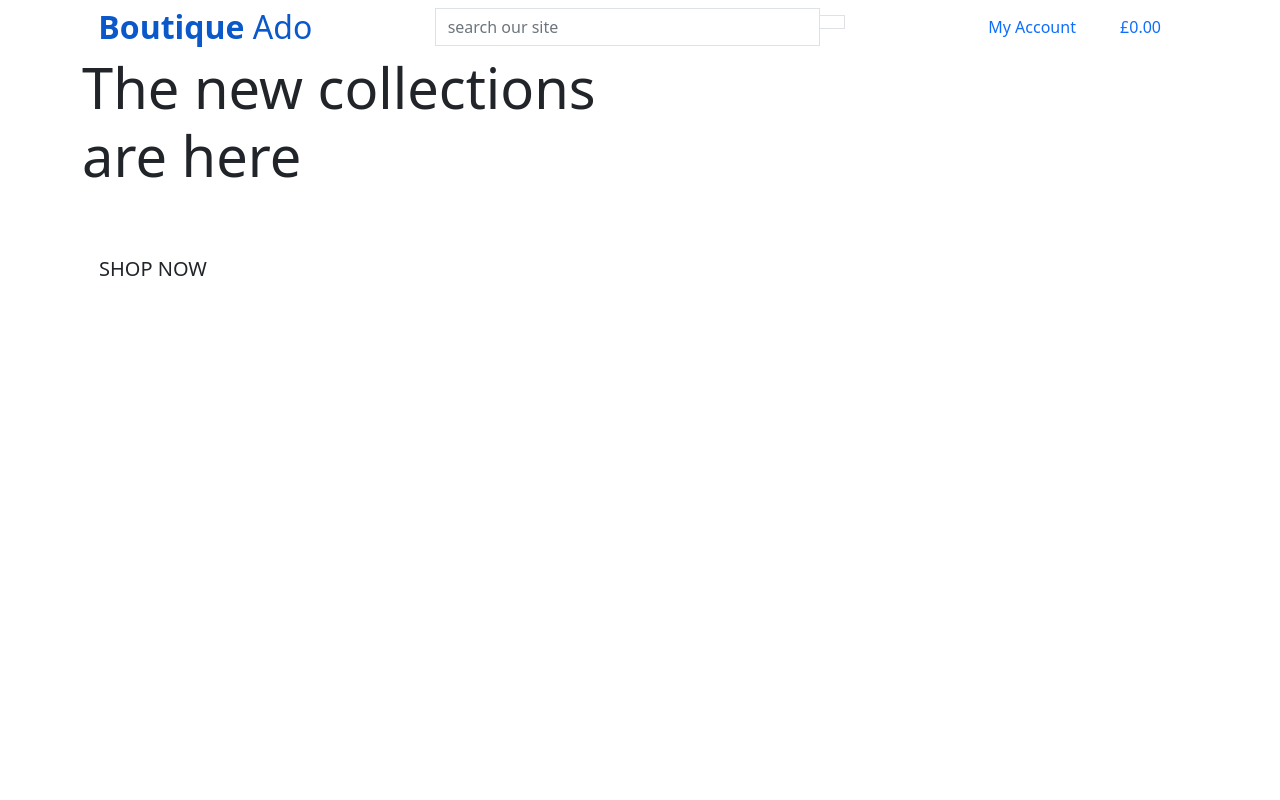
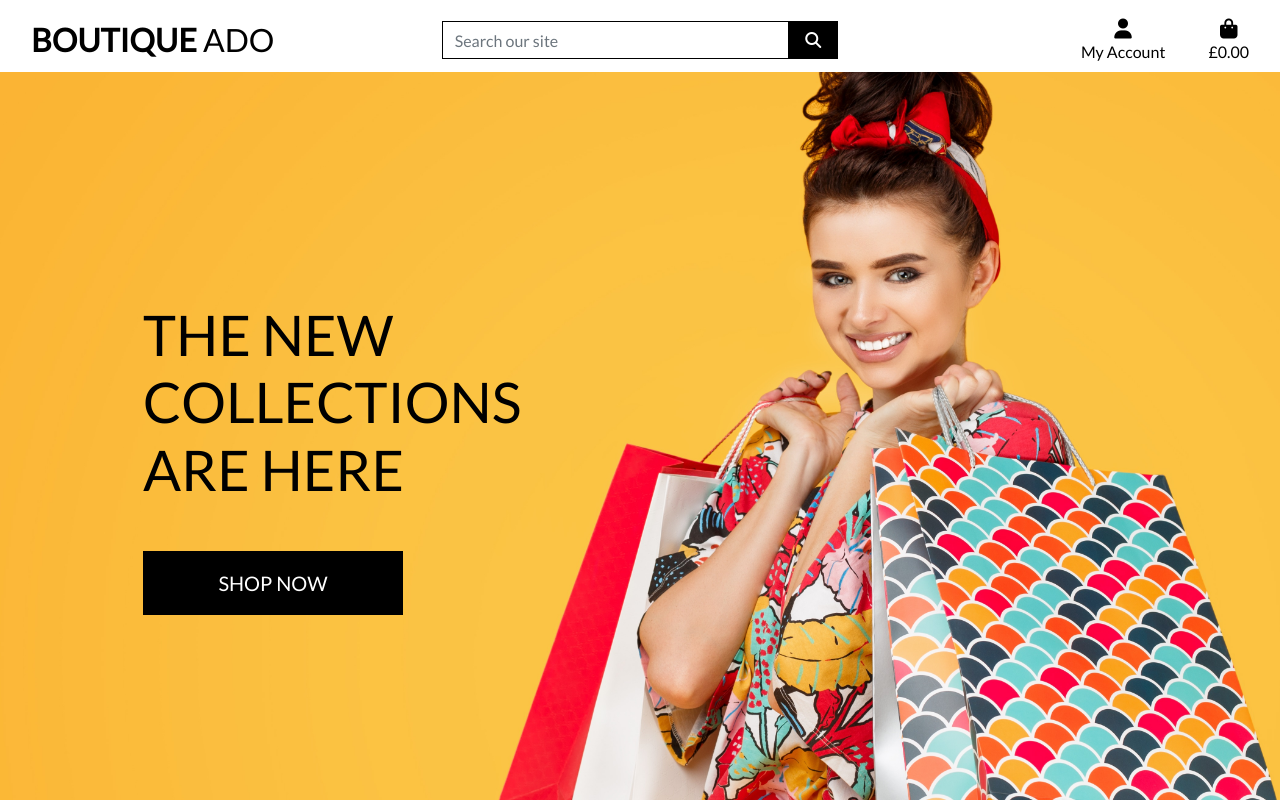
Before and after one commit to rhysseddon/boutique_ado_v1, a Django app: page / in a window 1280 px wide. Run offline with Django 3.2, Linux system fonts and the light colour scheme; some libraries are stand-ins or nearby versions.

Commit message:
completed homepage header and css

```diff
--- a/boutique_ado/settings.py
+++ b/boutique_ado/settings.py
@@ -147,3 +147,7 @@ USE_TZ = True
 # https://docs.djangoproject.com/en/3.1/howto/static-files/
 
 STATIC_URL = '/static/'
+STATICFILES_DIRS = (os.path.join(BASE_DIR, 'static'),)
+
+MEDIA_URL = '/media/'
+MEDIA_ROOT = os.path.join(BASE_DIR, 'media')
--- a/boutique_ado/urls.py
+++ b/boutique_ado/urls.py
@@ -15,9 +15,11 @@ Including another URLconf
 """
 from django.contrib import admin
 from django.urls import path, include
+from django.conf import settings
+from django.conf.urls.static import static
 
 urlpatterns = [
     path('admin/', admin.site.urls),
     path('accounts/', include('allauth.urls')),
     path('', include('home.urls')),
-]
+] + static(settings.MEDIA_URL, document_root=settings.MEDIA_ROOT)
--- /dev/null
+++ b/static/css/base.css
@@ -0,0 +1,82 @@
+
+html {
+    height: 100%;
+}
+
+body {
+    background: url('/media/homepage_background_cropped.jpg') no-repeat center center fixed;
+    background-size: cover;
+    height: calc(100vh - 164px);
+    color: #555;
+    font-family: 'Lato';
+}
+
+/* from Bulma */
+.icon {
+    align-items: center;
+    display: inline-flex;
+    justify-content: center;
+    height: 1.5rem;
+    width: 1.5rem;
+}
+
+.logo-font {
+    text-transform: uppercase;
+}
+
+.main-logo-link {
+    width: fit-content;
+}
+
+.shop-now-button {
+    background: black;
+    color: white;
+    min-width: 260px;
+}
+
+.btn-black {
+    background: black;
+    color: white;
+}
+
+.shop-now-button:hover,
+.shop-now-button:active,
+.shop-now-button:focus,
+.btn-black:hover,
+.btn-black:active,
+.btn-black:focus {
+    background: #222;
+    color: white;
+}
+
+.text-black {
+    color: #000 !important;
+}
+
+.border-black {
+    border: 1px solid black !important;
+}
+
+/* -------------------------------- Media Queries */
+
+/* Slightly larger container on xl screens */
+@media (min-width: 1200px) {
+  .container {
+    max-width: 80%;
+  }
+}
+
+/* fixed top navbar only on medium and up */
+@media (min-width: 992px) {
+    .fixed-top-desktop-only {
+        position: fixed;
+        top: 0;
+        right: 0;
+        left: 0;
+        z-index: 1030;
+    }
+
+    .header-container {
+        padding-top: 164px;
+    }
+}
--- a/templates/base.html
+++ b/templates/base.html
@@ -3,24 +3,30 @@
 <!doctype html>
 <html lang="en">
   <head>
+
     {% block meta %}
         <meta http-equiv="X-UA-Compatible" content="ie=edge">
         <meta charset="utf-8">
-        <meta name="viewport" content="width=device-width, initial-scale=1">
+        <meta name="viewport" content="width=device-width, initial-scale=1, shrink-to-fit=no">
     {% endblock %}
 
     {% block extra_meta %}
     {% endblock %}
 
     {% block corecss %}
-        <link href="https://cdn.jsdelivr.net/npm/bootstrap@5.0.0-beta2/dist/css/bootstrap.min.css" rel="stylesheet" integrity="sha384-BmbxuPwQa2lc/FVzBcNJ7UAyJxM6wuqIj61tLrc4wSX0szH/Ev+nYRRuWlolflfl" crossorigin="anonymous">
+        <link rel="stylesheet" href="https://stackpath.bootstrapcdn.com/bootstrap/4.4.1/css/bootstrap.min.css" integrity="sha384-Vkoo8x4CGsO3+Hhxv8T/Q5PaXtkKtu6ug5TOeNV6gBiFeWPGFN9MuhOf23Q9Ifjh" crossorigin="anonymous">
+        <link rel="stylesheet" href="https://fonts.googleapis.com/css?family=Lato&display=swap">
+        <link rel="stylesheet" href="{% static 'css/base.css' %}">
     {% endblock %}
 
     {% block extra_css %}
     {% endblock %}
 
     {% block corejs %}
-        <script src="https://cdn.jsdelivr.net/npm/bootstrap@5.0.0-beta2/dist/js/bootstrap.bundle.min.js" integrity="sha384-b5kHyXgcpbZJO/tY9Ul7kGkf1S0CWuKcCD38l8YkeH8z8QjE0GmW1gYU5S9FOnJ0" crossorigin="anonymous"></script>
+        <script src="https://kit.fontawesome.com/e9c73d7092.js" crossorigin="anonymous"></script>
+        <script src="https://code.jquery.com/jquery-3.4.1.slim.min.js" integrity="sha384-J6qa4849blE2+poT4WnyKhv5vZF5SrPo0iEjwBvKU7imGFAV0wwj1yYfoRSJoZ+n" crossorigin="anonymous"></script>
+        <script src="https://cdn.jsdelivr.net/npm/popper.js@1.16.0/dist/umd/popper.min.js" integrity="sha384-Q6E9RHvbIyZFJoft+2mJbHaEWldlvI9IOYy5n3zV9zzTtmI3UksdQRVvoxMfooAo" crossorigin="anonymous"></script>
+        <script src="https://stackpath.bootstrapcdn.com/bootstrap/4.4.1/js/bootstrap.min.js" integrity="sha384-wfSDF2E50Y2D1uUdj0O3uMBJnjuUD4Ih7YwaYd1iqfktj0Uod8GCExl3Og8ifwB6" crossorigin="anonymous"></script>
     {% endblock %}
 
     {% block extra_js %}
@@ -29,17 +35,17 @@
     <title>Boutique Ado {% block extra_title %}{% endblock %}</title>
   </head>
   <body>
-    <header class="container-fluid fixed-top"></header>
-        <div class="row">
+    <header class="container-fluid fixed-top">
+        <div id="topnav" class="row bg-white pt-lg-2 d-none d-lg-flex">
             <div class="col-12 col-lg-4 my-auto py-1 py-lg-0 text-center text-lg-left">
                 <a href="{% url 'home' %}" class="nav-link main-logo-link">
                     <h2 class="logo-font text-black my-0"><strong>Boutique</strong> Ado</h2>
                 </a>
             </div>
             <div class="col-12 col-lg-4 my-auto py-1 py-lg-0">
-            <form method="get" action="">
+                <form method="GET" action="">
                     <div class="input-group w-100">
-                    <input class="form-control border border-black rounded-0" type="text" name="q" placeholder="search our site">
+                        <input class="form-control border border-black rounded-0" type="text" name="q" placeholder="Search our site">
                         <div class="input-group-append">
                             <button class="form-control btn btn-black border border-black rounded-0" type="submit">
                                 <span class="icon">
@@ -89,6 +95,8 @@
                 </ul>
             </div>
         </div>
+    </header>
+
     {% if messages %}
         <div class="message-container"></div>
     {% endif %}
```
Also changed, not shown: media/homepage_background_cropped.jpg (added). Lines whose indentation alone changed are shown as unchanged.
